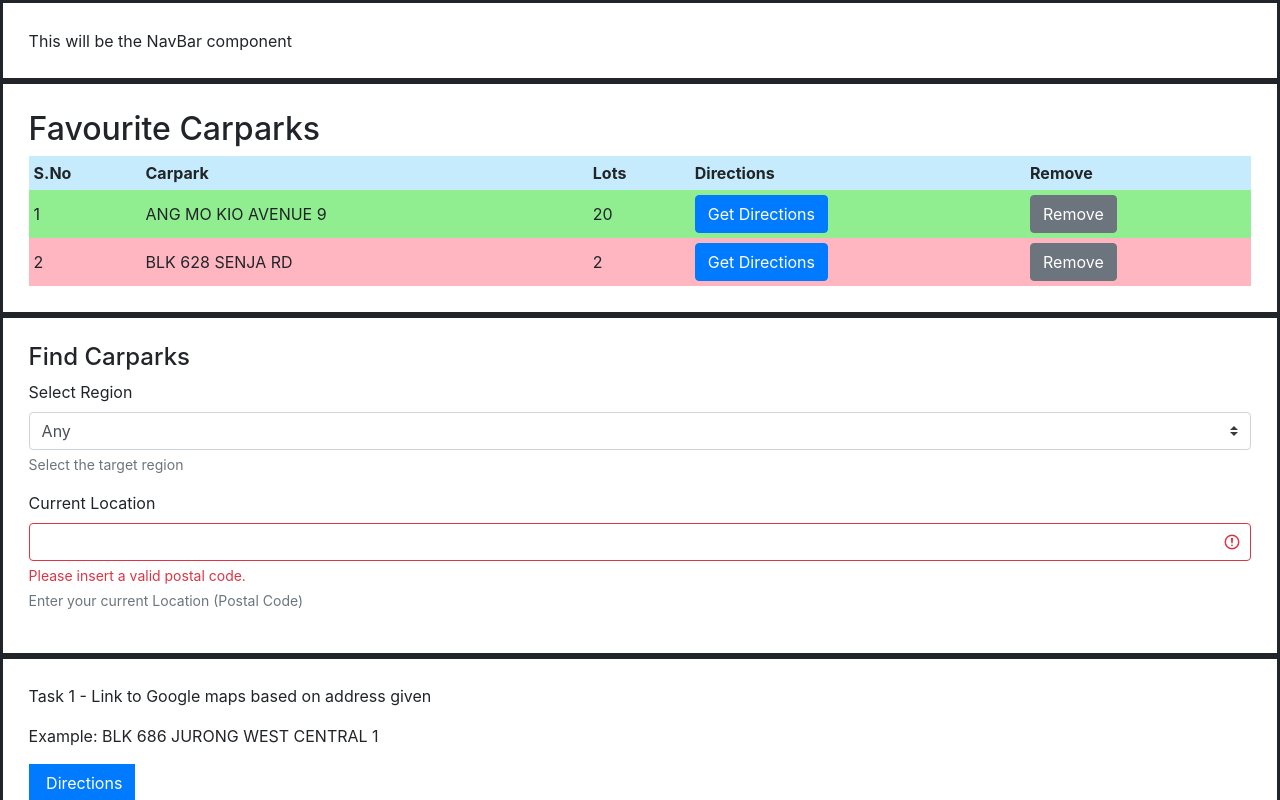
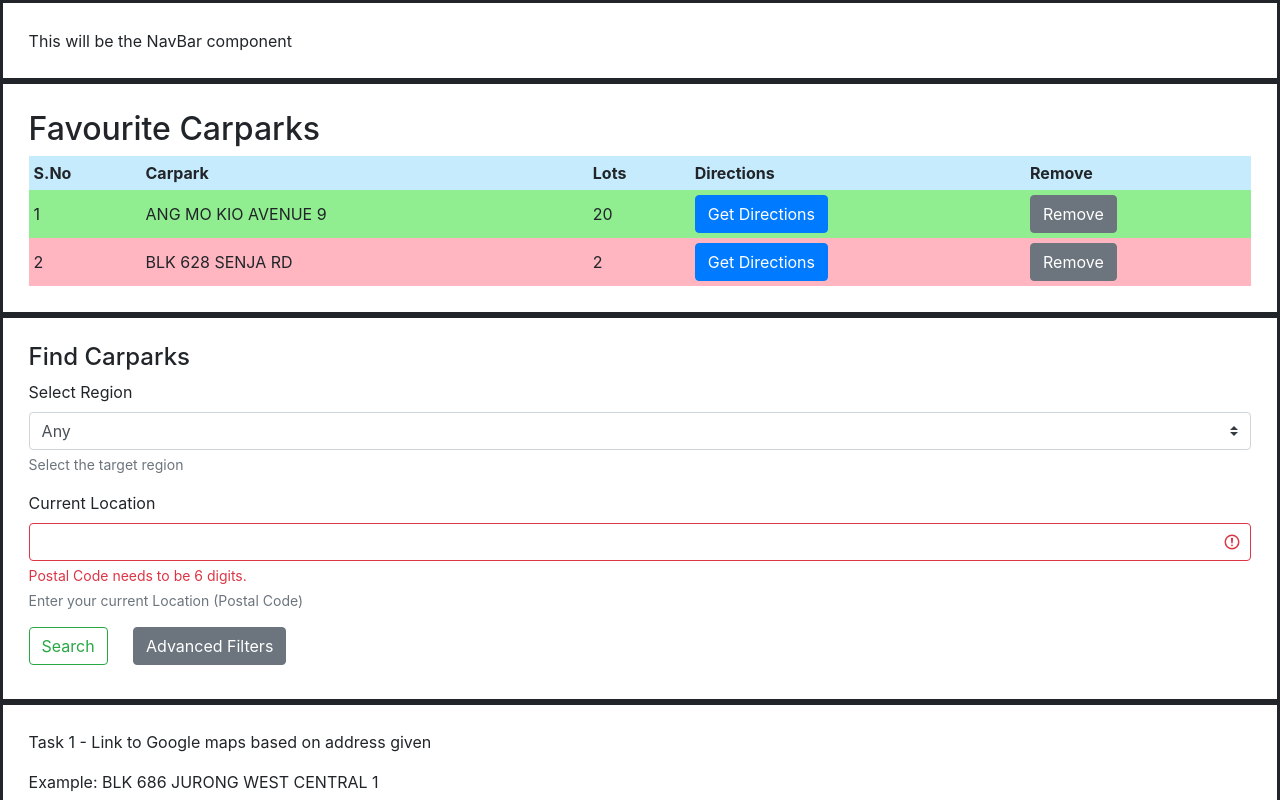
Before and after one commit to ysjprojects/bt3103-vue, a Vue app: page / in a window 1280 px wide. Shown: the top 800 px of the page. Built offline with nearby package versions, Linux system fonts and the light colour scheme.

Commit message:
Advanced Filters
Added dropdown functionality for advanced filters and added dummy advanced filter option.

```diff
--- a/src/components/Search.vue
+++ b/src/components/Search.vue
@@ -18,11 +18,31 @@
       :invalid-feedback="invalidFeedback"
       :state="state"
     >
-      <b-form-input
-        v-model="postalCode"
-        :state="state" trim
-      ></b-form-input>
+      <b-form-input v-model="postalCode" :state="state" trim></b-form-input>
     </b-form-group>
+    <b-row>
+      <b-col lg="1" class="pb-2"
+        ><b-button variant="outline-success">Search</b-button></b-col
+      >
+      <b-col lg="2" class="pb-2"
+        ><b-button v-b-toggle.advancedFilters
+          >Advanced Filters
+        </b-button></b-col
+      >
+    </b-row>
+    <b-collapse id="advancedFilters" class="mt-2">
+      <b-form-group
+        id="parkPayGroup"
+        description="Select the preferred Parking System"
+        label="Parking System"
+        label-for="parkPay"
+      >
+        <b-form-select
+          v-model="parkPay"
+          :options="parkPayOptions"
+        ></b-form-select>
+      </b-form-group>
+    </b-collapse>
   </div>
 </template>
 
@@ -30,9 +50,17 @@
 export default {
   computed: {
     state() {
-      return this.postalCode.length >= 6;
+      if (this.postalCode.length == 6) {
+        return isNaN(Number(this.postalCode)) == false;
+      }
+      return false;
     },
     invalidFeedback() {
+      if (isNaN(Number(this.postalCode))) {
+        return "Postal Code needs to be a number.";
+      } else if (this.postalCode.length != 6) {
+        return "Postal Code needs to be 6 digits.";
+      }
       return "Please insert a valid postal code.";
     },
   },
@@ -47,6 +75,12 @@ export default {
         { value: "North", text: "North" },
       ],
       postalCode: "",
+      parkPay: "Any",
+      parkPayOptions: [
+        { value: "Any", text: "Any" },
+        { value: "Electronic", text: "Electronic" },
+        { value: "Coupon", text: "Coupon" },
+      ],
     };
   },
 };
```
